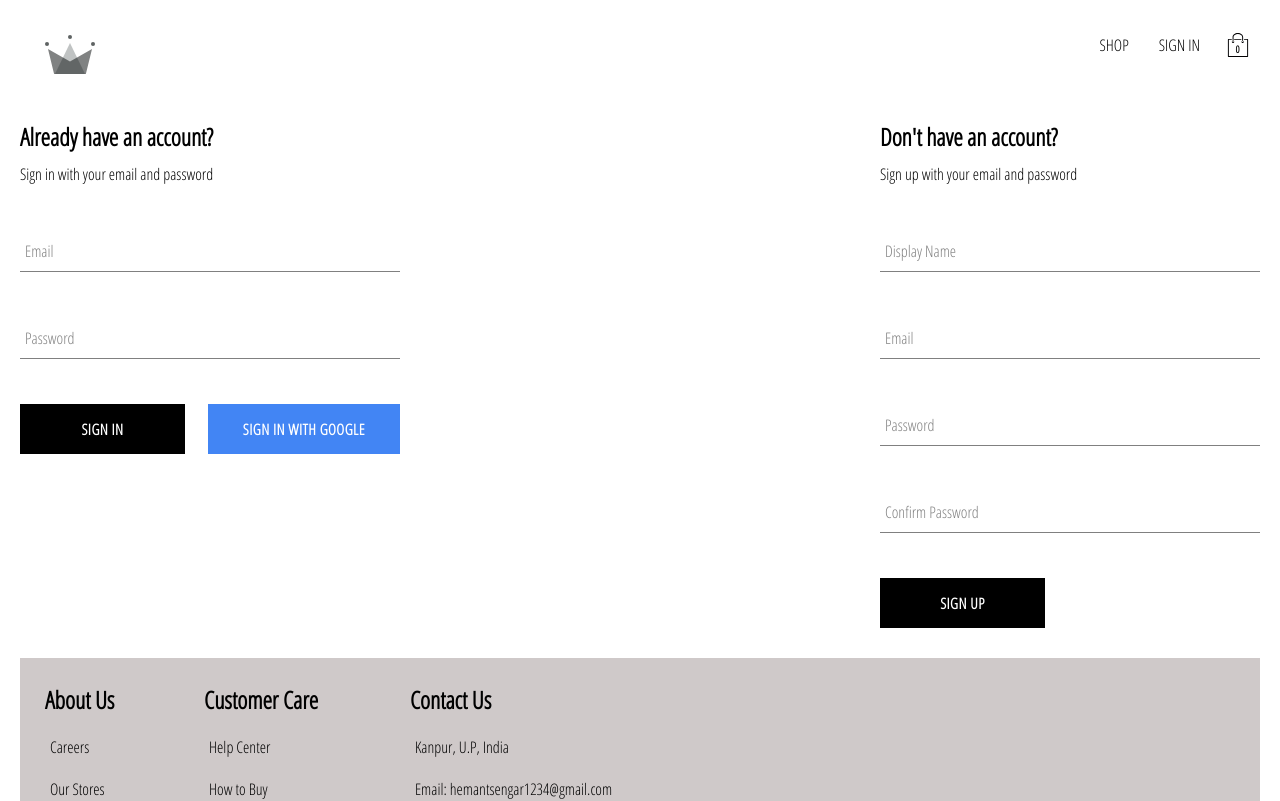
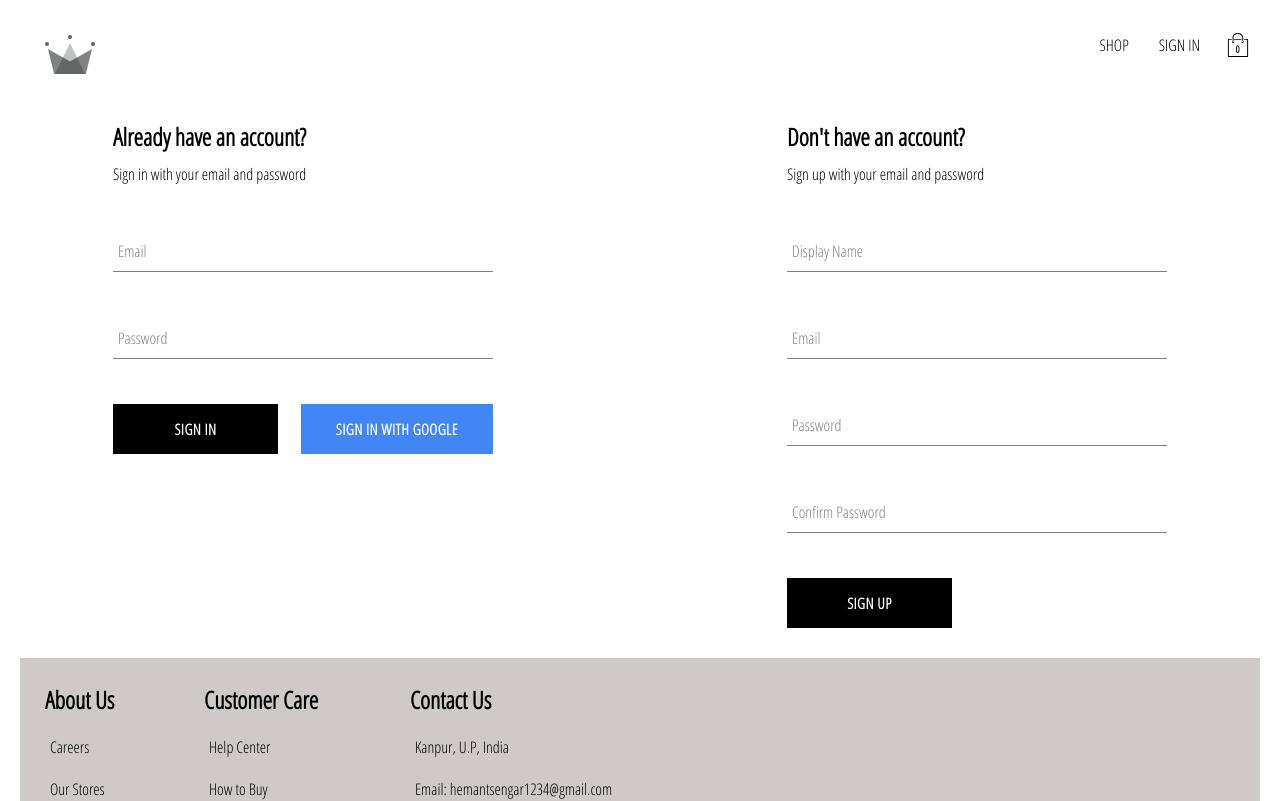
Before and after one commit to hemantsengar1234/ecom-shop, a React (Create React App) app: page /auth in a window 1280 px wide. Shown: the top 801 px of the page. Built offline with nearby package versions, Linux system fonts and the light colour scheme; no server answers; the database is empty.

Commit message:
fifth commit

```diff
--- a/src/routes/authentication/authentication.styles.scss
+++ b/src/routes/authentication/authentication.styles.scss
@@ -1,6 +1,6 @@
 .authentication-container {
   display: flex;
-  width: 100%;
+  width: 85%;
   justify-content: space-between;
   margin: 30px auto;
 }
```
